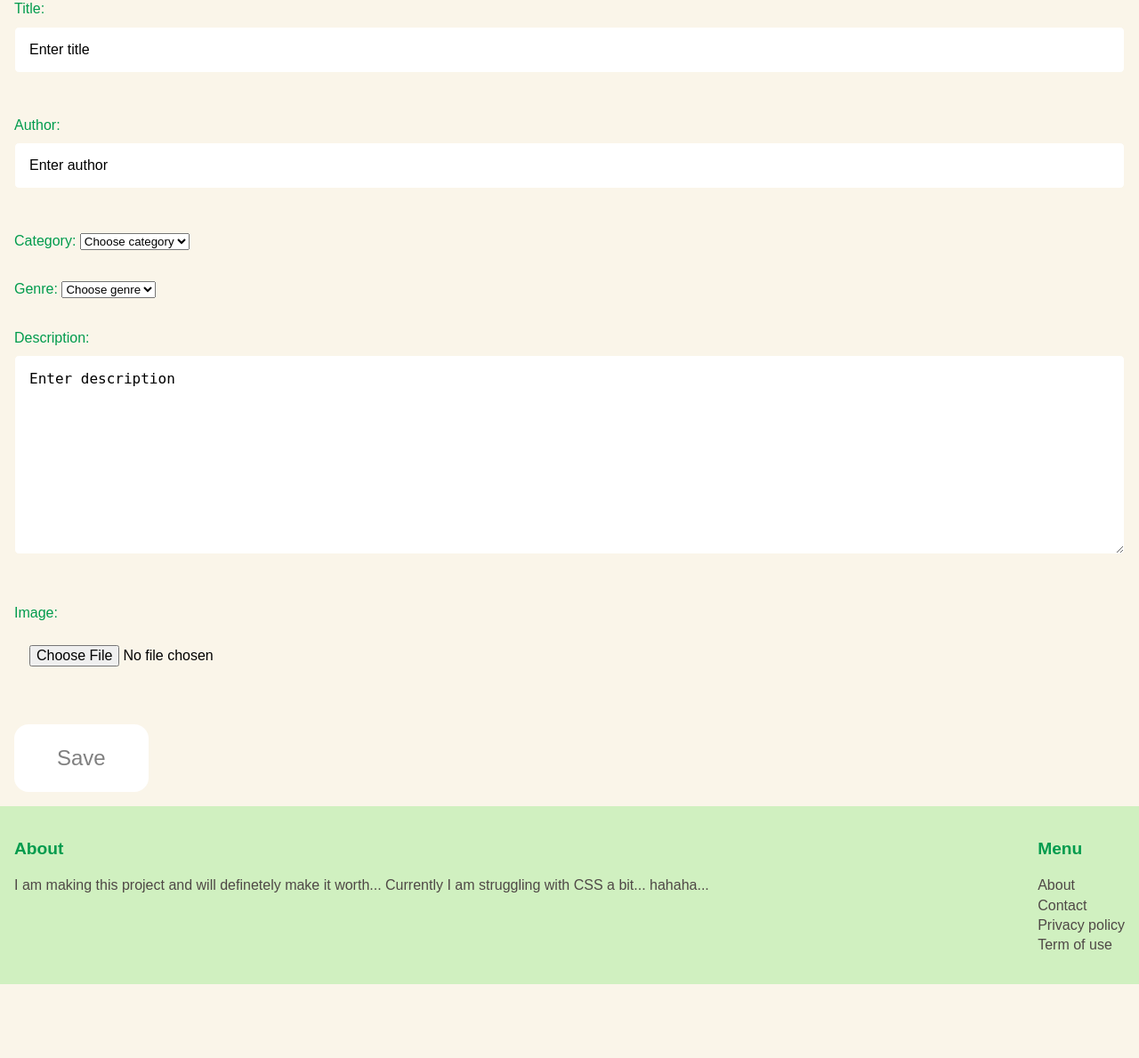
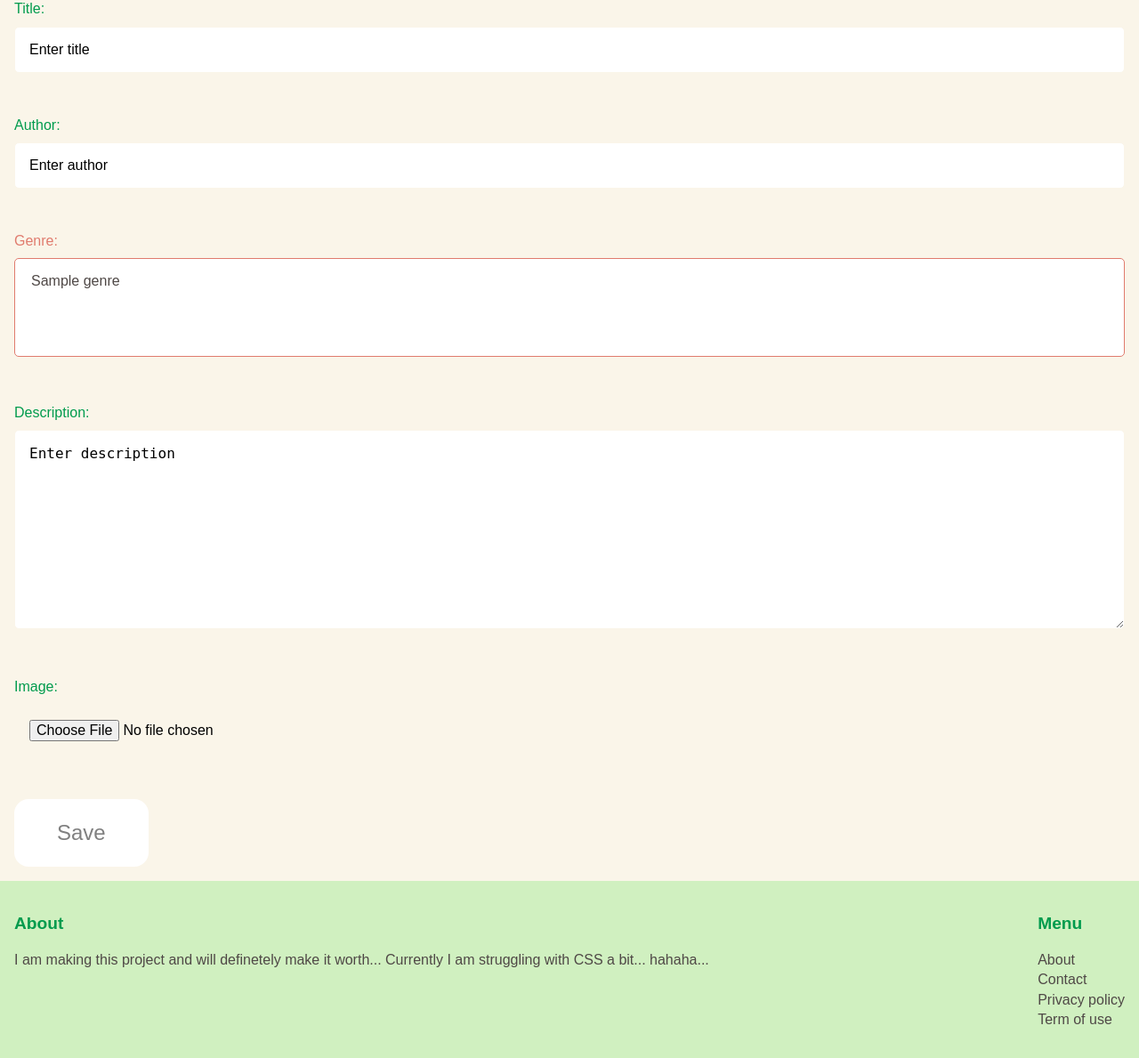
Before and after one commit to prathampt/perspectify, a Django app: page /new/ in a window 1280 px wide. Shown: the part 140-1329 px from the top of the page at 89% size. Before the commit the page ends 1246 px from the top, so only its background shows below. Run offline with Django 5.2, Linux system fonts and the light colour scheme; a user stored in the database is signed in; tables that the repository leaves empty hold one stand-in row (values such as "Sample post"); some web fonts are replaced.

Commit message:
removed the category implementation, updated everything with respect to genre

```diff
--- a/items/forms.py
+++ b/items/forms.py
@@ -4,7 +4,7 @@ from .models import Book
 class AddBookForm(forms.ModelForm):
     class Meta:
         model = Book
-        fields = ('title', 'author', 'category', 'genre', 'description', 'image',)
+        fields = ('title', 'author', 'genre', 'description', 'image',)
         widgets = {
             'title': forms.TextInput(attrs={
                 'class': 'custom-form-input',
@@ -13,9 +13,6 @@ class AddBookForm(forms.ModelForm):
             'author': forms.TextInput(attrs={
                 'class': 'custom-form-input',
                 'placeholder': 'Enter author'
-            }),
-            'category': forms.Select(attrs={
-                'class': 'custom-form-input'
             }),
             'genre': forms.SelectMultiple(attrs={
                 'class': 'custom-form-input'
@@ -33,7 +30,7 @@ class AddBookForm(forms.ModelForm):
 class EditBookForm(forms.ModelForm):
     class Meta:
         model = Book
-        fields = ('title', 'author', 'category', 'genre', 'description', 'image',)
+        fields = ('title', 'author', 'genre', 'description', 'image',)
         widgets = {
             'title': forms.TextInput(attrs={
                 'class': 'custom-form-input',
@@ -42,9 +39,6 @@ class EditBookForm(forms.ModelForm):
             'author': forms.TextInput(attrs={
                 'class': 'custom-form-input',
                 'placeholder': 'Enter author'
-            }),
-            'category': forms.Select(attrs={
-                'class': 'custom-form-input'
             }),
             'genre': forms.SelectMultiple(attrs={
                 'class': 'custom-form-input'
--- a/items/models.py
+++ b/items/models.py
@@ -1,15 +1,5 @@
 from django.contrib.auth.models import User
 from django.db import models
-
-class Category(models.Model):
-    name = models.CharField(max_length=255)
-
-    class Meta:
-        ordering = ('name',)
-        verbose_name_plural = 'Categories'
-
-    def __str__(self):
-        return self.name
 
 class Genre(models.Model):
     name = models.CharField(max_length=255)
@@ -24,8 +14,7 @@ class Genre(models.Model):
 class Book(models.Model):
     title = models.CharField(max_length=255)
     author = models.CharField(max_length=255)
-    category = models.ForeignKey(Category, related_name='books', on_delete=models.CASCADE)
-    genre = models.ManyToManyField(Genre, related_name='books')
+    genre = models.ManyToManyField(Genre, related_name='books', blank=True)
     description = models.TextField(blank=True, null=True)
     image = models.ImageField(upload_to='book_images', blank=True, null=True)
     created_by = models.ForeignKey(User, related_name='books', on_delete=models.CASCADE)
--- a/items/static/items/styles.css
+++ b/items/static/items/styles.css
@@ -149,3 +149,103 @@ body {
 .submit-button:hover {
     background-color: #f5e4d6; /* Light Peach Fuzz */
 }
+
+/* Form Group and Custom Form Input for Genre Selection */
+.genre-form-group {
+    margin-bottom: 1.5rem;
+}
+
+.genre-form-label {
+    display: inline-block;
+    margin-bottom: 0.5rem;
+    color: #e07b6e; /* Coral Pink */
+}
+
+.genre-select {
+    width: 100%;
+    padding: 1rem;
+    margin-bottom: 1.5rem;
+    font-size: 1rem;
+    border: 1px solid #e07b6e; /* Coral Pink */
+    border-radius: 5px;
+    box-sizing: border-box;
+}
+
+.genre-select:focus {
+    outline: none;
+    border-color: #f5e4d6; /* Light Peach Fuzz */
+}
+
+/* Placeholder styling for genre select */
+.genre-select option[value=""] {
+    color: #e07b6e; /* Coral Pink */
+}
+
+.genre-select option {
+    color: #4f4846; /* Dark Taupe */
+}
+
+.genre-submit-button {
+    padding: 1.5rem 3rem;
+    font-size: 1.5rem;
+    background-color: #e07b6e; /* Coral Pink */
+    color: #fff;
+    border: none;
+    border-radius: 1rem;
+    cursor: pointer;
+    transition: background-color 0.3s ease;
+}
+
+.genre-submit-button:hover {
+    background-color: #f5e4d6; /* Light Peach Fuzz */
+}
+
+/* Form Group and Custom Form Input for Genre Selection */
+.genre-form-group {
+    margin-bottom: 1.5rem;
+}
+
+.genre-form-label {
+    display: inline-block;
+    margin-bottom: 0.5rem;
+    color: #e07b6e; /* Coral Pink */
+}
+
+.genre-select {
+    width: 100%;
+    padding: 1rem;
+    margin-bottom: 1.5rem;
+    font-size: 1rem;
+    border: 1px solid #e07b6e; /* Coral Pink */
+    border-radius: 5px;
+    box-sizing: border-box;
+}
+
+.genre-select:focus {
+    outline: none;
+    border-color: #f5e4d6; /* Light Peach Fuzz */
+}
+
+/* Placeholder styling for genre select */
+.genre-select option[value=""] {
+    color: #e07b6e; /* Coral Pink */
+}
+
+.genre-select option {
+    color: #4f4846; /* Dark Taupe */
+}
+
+.genre-submit-button {
+    padding: 1.5rem 3rem;
+    font-size: 1.5rem;
+    background-color: #e07b6e; /* Coral Pink */
+    color: #fff;
+    border: none;
+    border-radius: 1rem;
+    cursor: pointer;
+    transition: background-color 0.3s ease;
+}
+
+.genre-submit-button:hover {
+    background-color: #f5e4d6; /* Light Peach Fuzz */
+}
--- a/items/templates/items/forms.html
+++ b/items/templates/items/forms.html
@@ -14,26 +14,15 @@
         <label class="form-label" for="id_author">Author:</label>
         {{ form.author }}
       </div>
-      <div class="form-group">
-        <label class="form-label" for="id_category">Category:</label>
-        <select name="category" id="id_category">
-          <option value="">Choose category</option>
-          {% for category_id, category_name in form.category.field.choices %}
-            <option value="{{ category_id }}">{{ category_name }}</option>
-          {% endfor %}
+      <div class="genre-form-group">
+        <label for="id_genre" class="genre-form-label">Genre:</label>
+        <select name="genres" id="id_genre" multiple class="genre-select">
+            {% for genre_id, genre_name in form.fields.genre.choices %}
+                <option value="{{ genre_id }}">{{ genre_name }}</option>
+            {% endfor %}
         </select>
-        <input type="text" name="new_category" id="new_category_input" style="display: none;" placeholder="Enter new category">
-      </div>
-      <div class="form-group">
-        <label class="form-label" for="id_genre">Genre:</label>
-        <select name="genre" id="id_genre">
-          <option value="">Choose genre</option>
-          {% for genre_id, genre_name in form.genre.field.choices %}
-            <option value="{{ genre_id }}">{{ genre_name }}</option>
-          {% endfor %}
-        </select>
-        <input type="text" name="new_genre" id="new_genre_input" style="display: none;" placeholder="Enter new genre">
-      </div>
+    </div>
+
       <div class="form-group">
         <label class="form-label" for="id_description">Description:</label>
         {{ form.description }}
--- a/items/views.py
+++ b/items/views.py
@@ -1,18 +1,18 @@
 from django.contrib.auth.decorators import login_required
 from django.db.models import Q
 from django.shortcuts import render, get_object_or_404, redirect
-from .models import Category, Book, Genre
+from .models import Genre, Book
 from .forms import AddBookForm, EditBookForm
 
 def books(request):
-    categories = Category.objects.all()
-    category_id = request.GET.get('category', 0)
+    genres = Genre.objects.all()
+    genre_id = request.GET.get('genre', 0)
     query = request.GET.get('query', '')
 
     books = Book.objects.all()
 
-    if category_id and category_id != "0":
-        books = books.filter(category_id=category_id)
+    if genre_id and genre_id != "0":
+        books = books.filter(genre__id=genre_id)
 
     if query:
         query_words = query.split()
@@ -27,8 +27,8 @@ def books(request):
     return render(request, 'items/books.html', {
         'books': books,
         'query': query,
-        'categories': categories,
-        'category_id': int(category_id)
+        'genres': genres,
+        'genre_id': int(genre_id)
     })
 
 def book_detail(request, pk):
@@ -46,11 +46,17 @@ def add_book(request):
         form = AddBookForm(request.POST, request.FILES)
 
         if form.is_valid():
+            print("The form is valid")
             book = form.save(commit=False)
             book.created_by = request.user
             book.save()
+            genres = request.POST.getlist('genres')
+            book.genre.set(genres)
 
             return redirect('items:book_detail', pk=book.pk)
+        else:
+            print("The form is not valid")
+            print(form.errors)
     else:
         form = AddBookForm()
 
@@ -67,7 +73,12 @@ def edit_book(request, pk):
         form = EditBookForm(request.POST, request.FILES, instance=book)
 
         if form.is_valid():
-            form.save()
+            edited_book = form.save(commit=False)
+            edited_book.save()  # Save the book instance first to ensure it has a primary key
+
+            # Update the genres
+            genres = request.POST.getlist('genres')
+            edited_book.genre.set(genres)
 
             return redirect('items:book_detail', pk=book.pk)
     else:
@@ -78,6 +89,7 @@ def edit_book(request, pk):
         'title': 'Edit Book',
     })
 
+
 @login_required
 def delete_book(request, pk):
     book = get_object_or_404(Book, pk=pk, created_by=request.user)
```
Also changed, not shown: items/admin.py (+3 -7 lines), items/templates/items/books.html (+4 -4 lines), items/migrations/0002_remove_book_category_delete_category.py (added).
